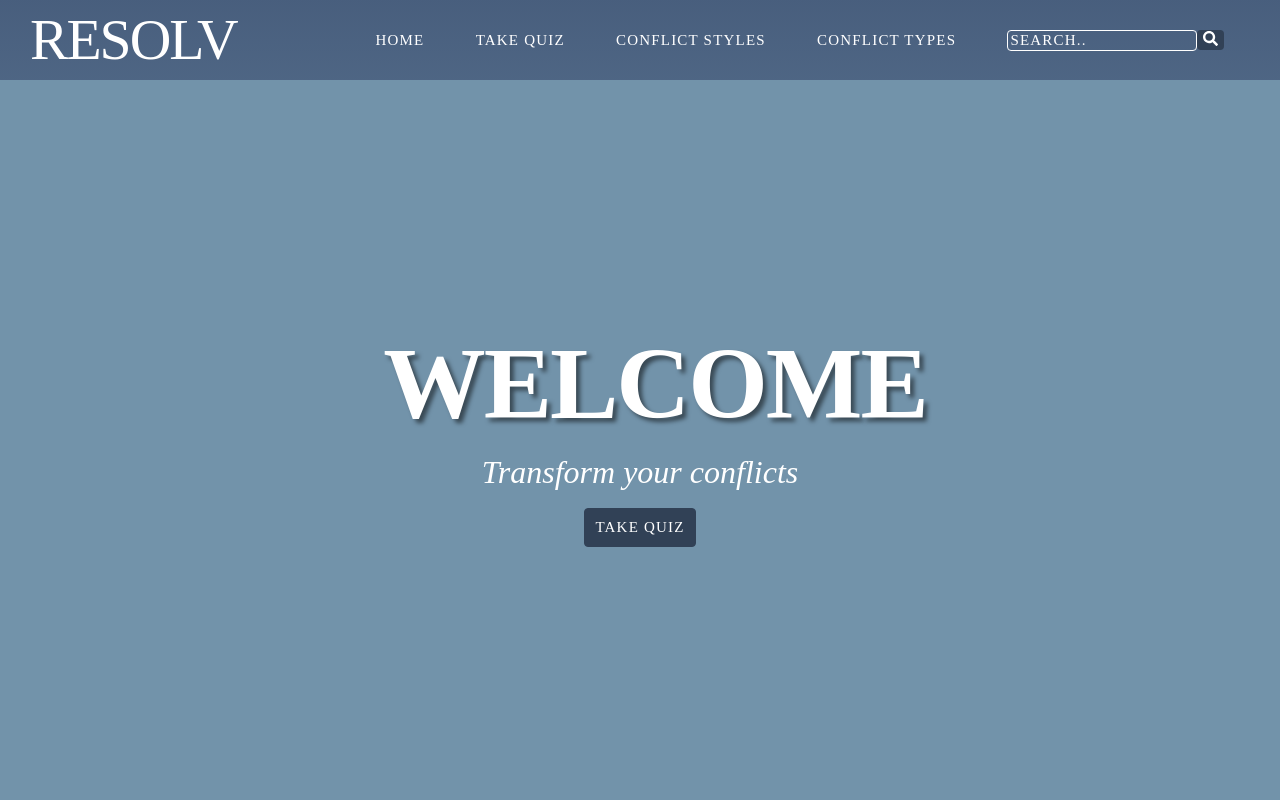
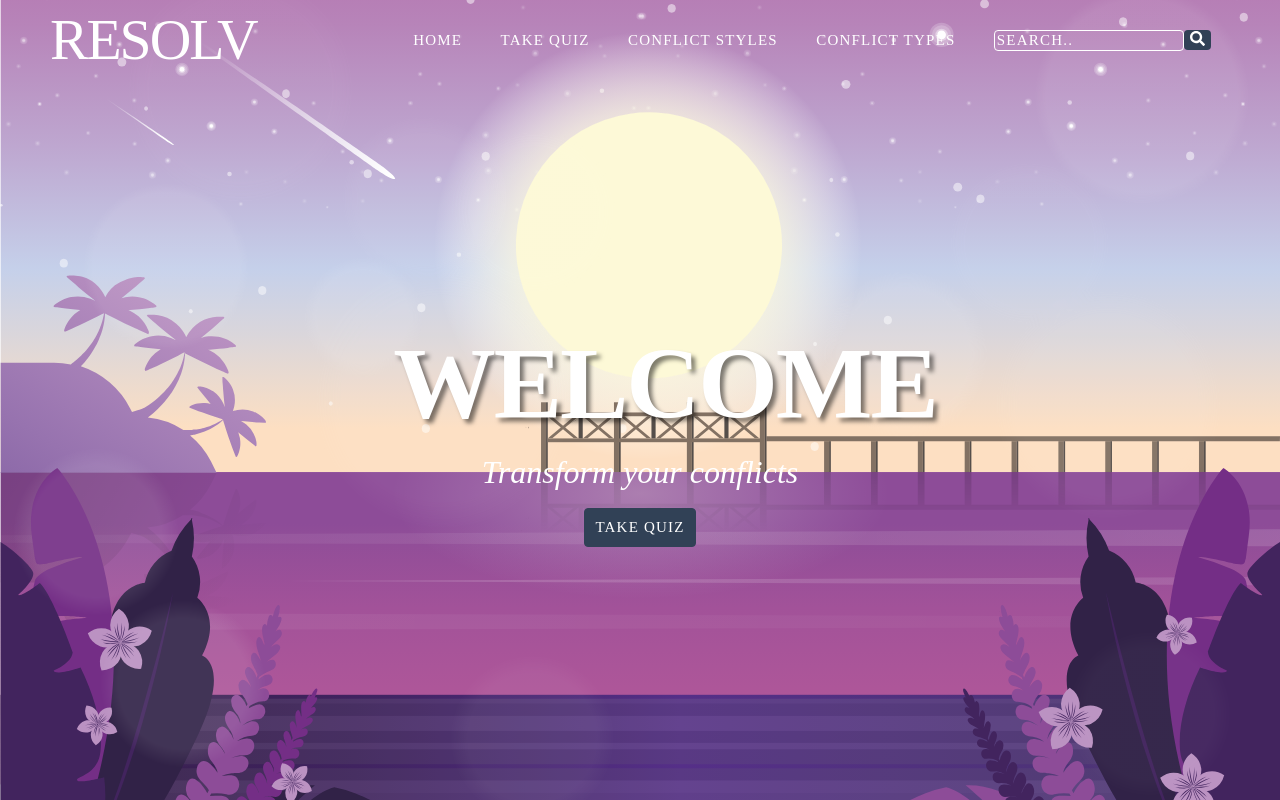
Before and after one commit to tramynn/no-db, a React (Create React App) app: page / in a window 1280 px wide. Built offline with nearby package versions, Linux system fonts and the light colour scheme.

Commit message:
changed app bg image

```diff
--- a/public/index.html
+++ b/public/index.html
@@ -24,6 +24,7 @@
       work correctly both with client-side routing and a non-root public URL.
       Learn how to configure a non-root public URL by running `npm run build`.
     -->
+    <!-- Background Illustration by www.Vecteezy.com -->
     <title>weSolv</title>
   </head>
   <body>
--- a/src/App.css
+++ b/src/App.css
@@ -1,5 +1,14 @@
+.Darken-Overlay {
+  width: 100%;
+  height: 100%;
+  background-color: rgba(0, 0, 0, 0.5);
+}
 .App {
-  background: linear-gradient(180deg, #475D7C -1.91%, #82A5BE 100%);
+  background-image: url("peace.svg");
+  background-position: center;
+  background-repeat: no-repeat;
+  background-size: cover;
+  /* background: linear-gradient(180deg, #475D7C -1.91%, #82A5BE 100%); */
   width: 100vw;
   height: 100vh;
 }
--- a/src/App.js
+++ b/src/App.js
@@ -2,8 +2,8 @@ import React, { Component } from 'react';
 import './App.css';
 import Header from './components/Header';
 import Home from './components/Home/Home';
-// import ConflictStyles from './components/ConflictStyles/ConflictStyles';
-// import ConflictTypes from './components/ConflictTypes/ConflictTypes';
+import ConflictStyles from './components/ConflictStyles/ConflictStyles';
+import ConflictTypes from './components/ConflictTypes/ConflictTypes';
 import Quiz from './components/Quiz/Quiz';
 
 class App extends Component {
@@ -22,12 +22,14 @@ class App extends Component {
 
   render() {
     return (
-      <div className="App">
-          <Header updateDisplay={this.updateDisplay}/>
-            {this.state.display === "Home" ? <Home updateDisplay={this.updateDisplay} /> : null}
-            {this.state.display === "Quiz" ? <Quiz /> : null}
-            {/* {this.state.section === "ConflictStyles" ? <ConflictStyles /> : null}
-            {this.state.section === "ConflictTypes" ? <ConflictTypes /> : null} */}
+      <div className="Dark-Overlay">
+        <div className="App">
+            <Header updateDisplay={this.updateDisplay}/>
+              {this.state.display === "Home" ? <Home updateDisplay={this.updateDisplay} /> : null}
+              {this.state.display === "Quiz" ? <Quiz /> : null}
+              {this.state.section === "ConflictStyles" ? <ConflictStyles /> : null}
+              {this.state.section === "ConflictTypes" ? <ConflictTypes /> : null}
+        </div>
       </div>
     );
   }
--- a/src/components/Card/Card.js
+++ b/src/components/Card/Card.js
@@ -6,7 +6,6 @@ class Card extends Component {
     constructor() {
         super();
         this.state = {
-
         }
     }
     render() {
--- a/src/components/Header.css
+++ b/src/components/Header.css
@@ -8,7 +8,7 @@
 
 h1 {
     color: white;
-    margin-left: 30px;
+    margin-left: 50px;
     font-family: Francois One;
     font-weight: normal;
     font-size: 4.5vw;
@@ -20,7 +20,7 @@ h1 {
     display: flex;
     justify-content: flex-end;
     align-items: center;
-    margin-right: 30px;
+    margin-right: 50px;
 }
 
 li {
@@ -31,7 +31,7 @@ li {
     display: inline;
     justify-content: space-between;
     flex-wrap: row wrap;
-    margin: 2vw;
+    margin: 1.5vw;
 }
 
 li:hover, button:hover {
--- a/src/components/Home/Home.css
+++ b/src/components/Home/Home.css
@@ -1,6 +1,6 @@
 .Home {
     color: white;
-    background-color: #7293AA;
+    background-color: none;
     display: flex;
     justify-content: center;
     /* margin-top: 180px; */
--- a/src/components/Home/Home.js
+++ b/src/components/Home/Home.js
@@ -7,11 +7,7 @@ class Home extends Component {
         super();
         this.state = {
         }
-        // this.changeSection = this.changeSection.bind(this);
     }
-    // changeSection() {
-    //     this.setState({});
-    // }
     render() {
         return(
             <section className="Home">
```
Also changed, not shown: src/peace.svg (added).
